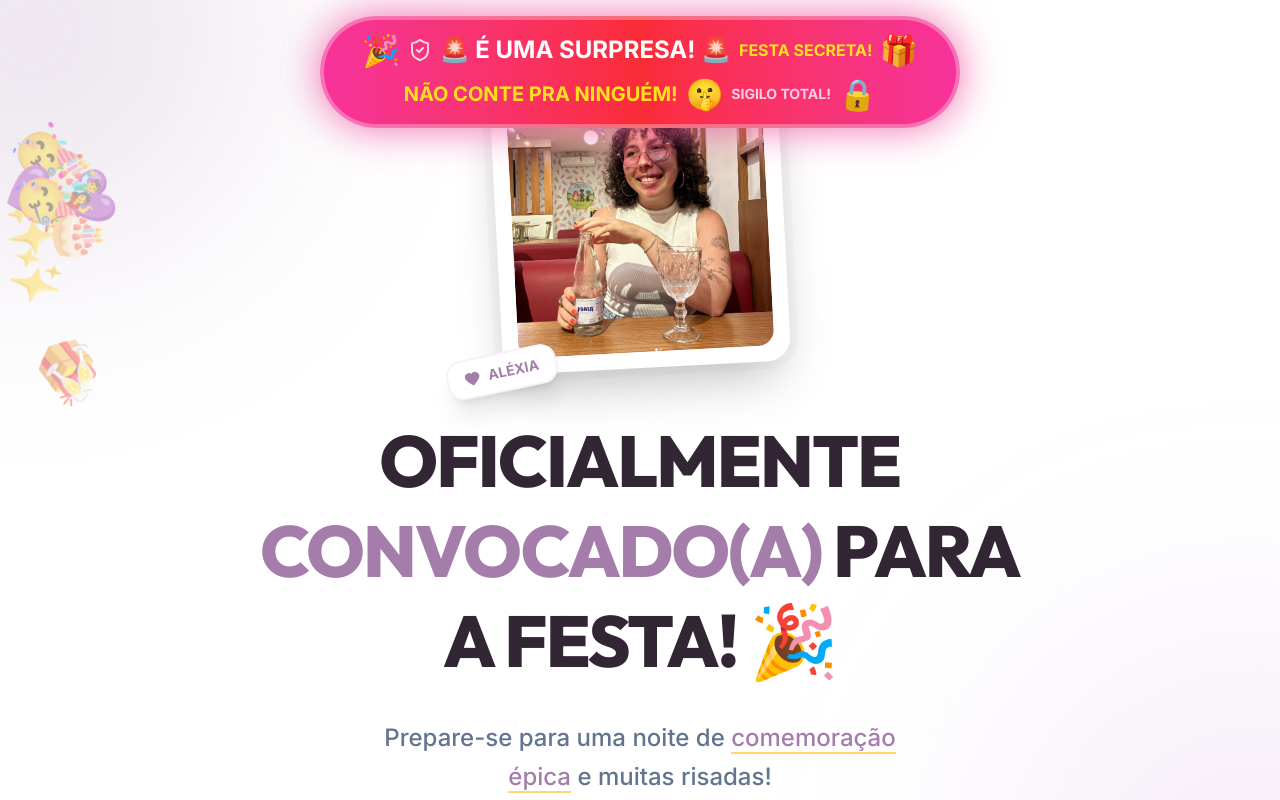
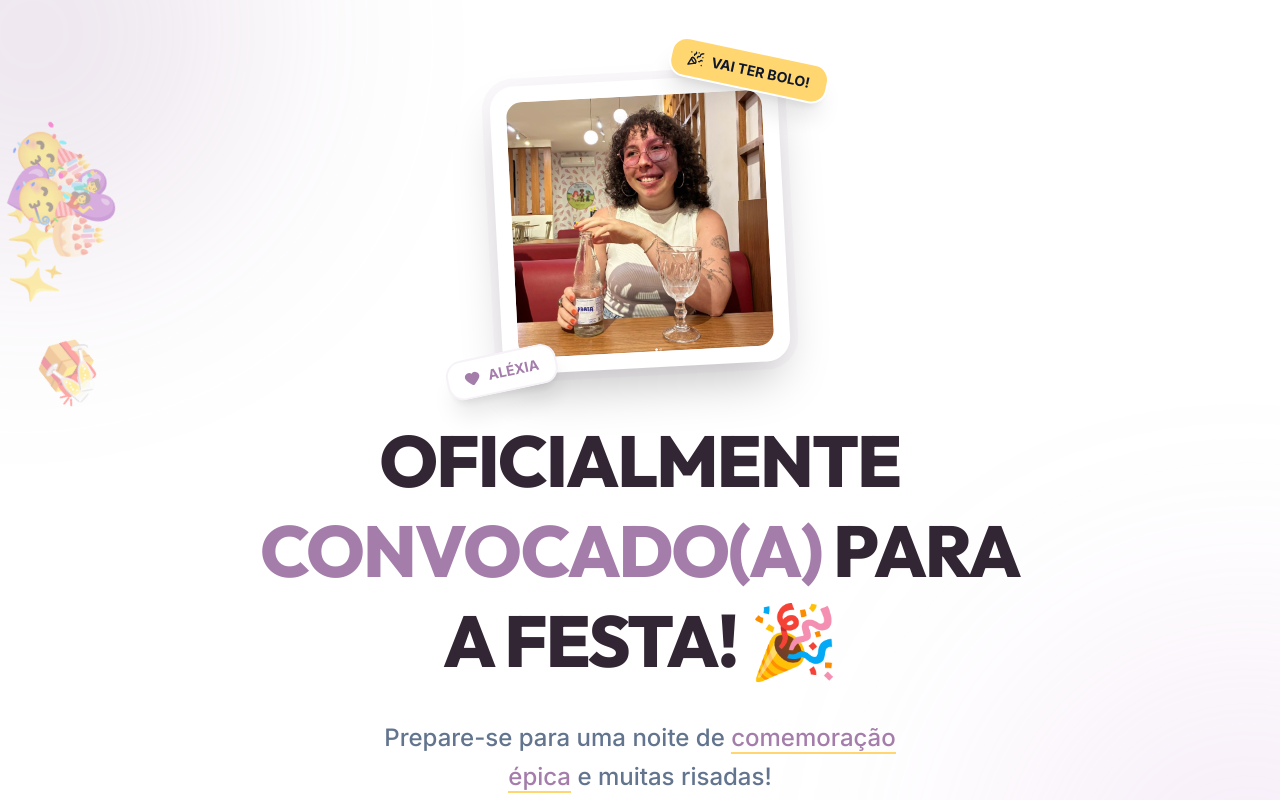
Before and after one commit to cleitonsousadev/ANIVERS-RIO-AL-XIA-PARREIRAS, a React (Vite) app: page / in a window 1280 px wide. Shown: the top 800 px of the page. Built offline with nearby package versions, Linux system fonts and the light colour scheme.

Commit message:
Update projeto convite aniversário

```diff
--- a/src/App.tsx
+++ b/src/App.tsx
@@ -91,45 +91,14 @@ Mensagem: ${formData.message || 'Sem mensagem adicional'}`;
 
   return (
     <div className="min-h-screen selection:bg-brand-primary/30 font-sans bg-brand-soft">
-{/* Floating Surprise Alert - Mais chamativo e evidente */}
+{/* Alerta de surpresa movido para seção menor - não cobre a foto no mobile */}
 <motion.div
-        initial={{ y: -100, scale: 0.8 }}
-        animate={{ y: 0, scale: 1 }}
-        className="fixed top-4 left-1/2 -translate-x-1/2 z-50 bg-gradient-to-r from-pink-500 via-red-500 to-pink-500 text-white px-6 py-3 rounded-full shadow-[0_0_40px_rgba(236,72,153,0.8)] font-black flex items-center gap-2 text-base md:text-xl border-4 border-white/30 backdrop-blur-sm min-w-[95vw] md:min-w-auto justify-center flex-wrap"
+        initial={{ opacity: 0, y: 20 }}
+        whileInView={{ opacity: 1, y: 0 }}
+        viewport={{ once: true }}
+        className="md:hidden fixed bottom-4 left-4 right-4 z-40 bg-gradient-to-r from-pink-500 via-[#A47DAB] to-pink-500 text-white px-4 py-2 rounded-full shadow-lg font-black flex items-center justify-center gap-2 text-sm"
       >
-        <motion.span
-          animate={{ rotate: [0, 15, -15, 0], scale: [1, 1.2, 1] }}
-          transition={{ duration: 0.5, repeat: Infinity }}
-          className="text-2xl md:text-3xl"
-        >
-          🎉
-        </motion.span>
-        <ShieldCheck className="w-5 h-5 md:w-6 md:h-6 animate-pulse" />
-        <span className="text-lg md:text-2xl">🚨 É UMA SURPRESA! 🚨</span>
-        <span className="text-yellow-300 text-sm md:text-base">FESTA SECRETA!</span>
-        <motion.span
-          animate={{ rotate: [0, -15, 15, 0], scale: [1, 1.2, 1] }}
-          transition={{ duration: 0.5, repeat: Infinity }}
-          className="text-2xl md:text-3xl"
-        >
-          🎁
-        </motion.span>
-        <span className="font-black text-yellow-300 text-sm md:text-xl">NÃO CONTE PRA NINGUÉM!</span>
-        <motion.span
-          animate={{ rotate: [0, 15, -15, 0], scale: [1, 1.2, 1] }}
-          transition={{ duration: 0.5, repeat: Infinity }}
-          className="text-2xl md:text-3xl"
-        >
-          🤫
-        </motion.span>
-        <span className="text-pink-200 text-xs md:text-sm">SIGILO TOTAL!</span>
-        <motion.span
-          animate={{ rotate: [0, -15, 15, 0], scale: [1, 1.2, 1] }}
-          transition={{ duration: 0.5, repeat: Infinity }}
-          className="text-2xl md:text-3xl"
-        >
-          🔒
-        </motion.span>
+        <span>🤫 SURPRESA! Não conte!</span>
       </motion.div>
 
       {/* Hero Section */}
@@ -390,10 +359,10 @@ className="md:col-span-6 bg-[#1A1A1A] p-8 md:p-14 rounded-[4rem] text-white over
               whileHover={{ scale: 1.02 }}
               className="md:col-span-5 bg-white p-12 rounded-[3.5rem] shadow-xl shadow-brand-primary/5 flex flex-col justify-center gap-6 border border-brand-primary/5 min-h-[280px]"
             >
-              <div className="flex items-center gap-4">
+<div className="flex items-center gap-4">
                 <div className="text-6xl animate-bounce">🤫</div>
                 <div>
-                  <h3 className="text-2xl font-display font-black text-brand-dark mb-2">BICO CALADO!</h3>
+                  <h3 className="text-2xl font-display font-black text-[#A47DAB] mb-2">BICO CALADO!</h3>
                   <p className="text-slate-500 font-bold leading-relaxed text-lg">
                     A Aléxia não pode saber de NADA até o momento do "SURPRESA!".
                   </p>
```
